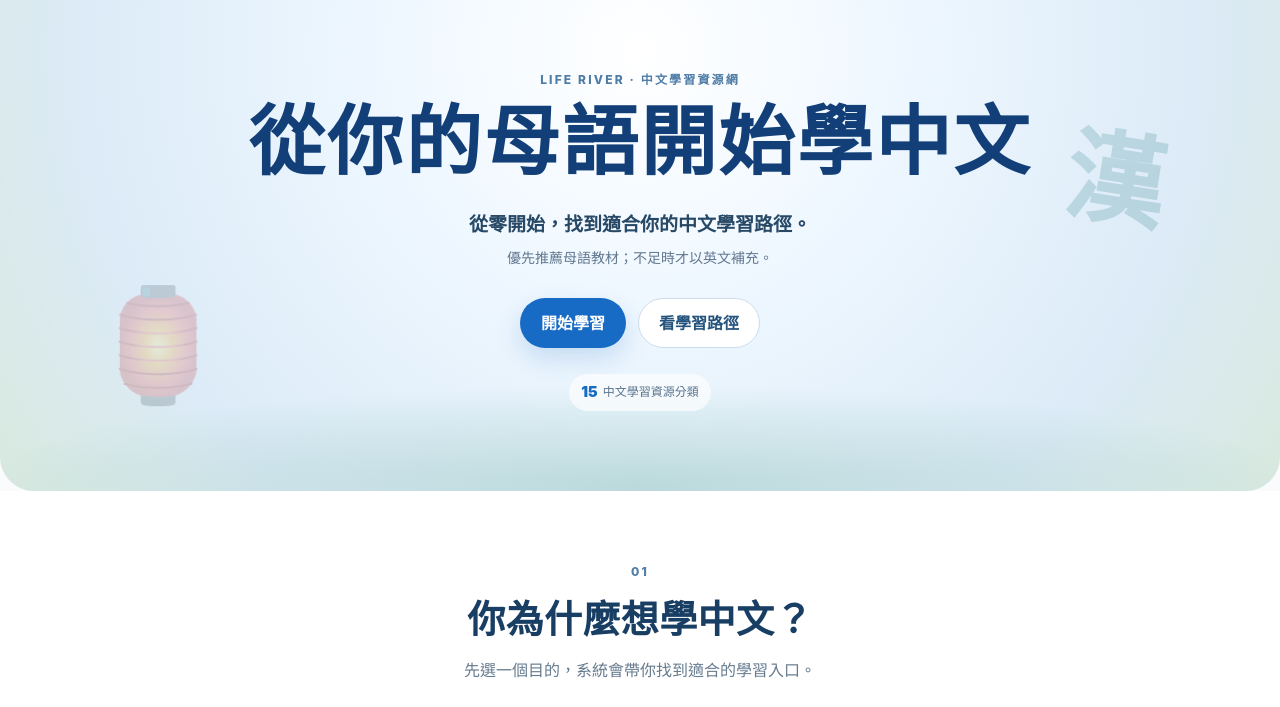
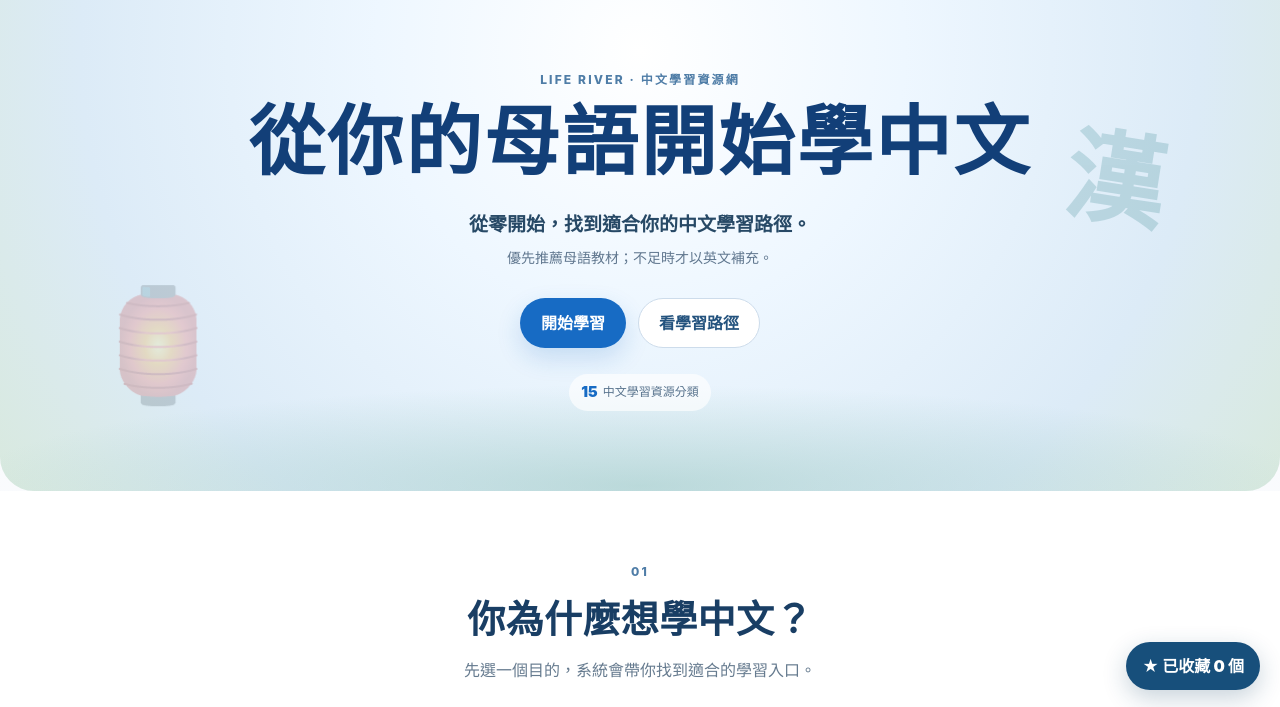
Before and after one commit to liferivertw-tech/life-river-chinese-learning, a website built with Vite: page index.html in a window 1280 px wide. Shown: the part 90-797 px from the top of the page. Built offline with nearby package versions, Linux system fonts and the light colour scheme.

Commit message:
BUILD 15: load favorites module

```diff
--- a/index.html
+++ b/index.html
@@ -1 +1 @@
-<!doctype html><html lang="zh-Hant"><head><meta charset="UTF-8"><meta name="viewport" content="width=device-width,initial-scale=1"><meta name="description" content="LIFE RIVER Chinese Learning Hub"><title>LIFE RIVER｜智慧中文學習資源網</title></head><body><div id="app"></div><script type="module" src="/src/main.js"></script><script type="module" src="/src/resource-detail.js"></script><script type="module" src="/src/resource-compare.js"></script></body></html>
+<!doctype html><html lang="zh-Hant"><head><meta charset="UTF-8"><meta name="viewport" content="width=device-width,initial-scale=1"><meta name="description" content="LIFE RIVER Chinese Learning Hub"><title>LIFE RIVER｜智慧中文學習資源網</title></head><body><div id="app"></div><script type="module" src="/src/main.js"></script><script type="module" src="/src/resource-detail.js"></script><script type="module" src="/src/resource-compare.js"></script><script type="module" src="/src/resource-favorites.js"></script></body></html>
```
